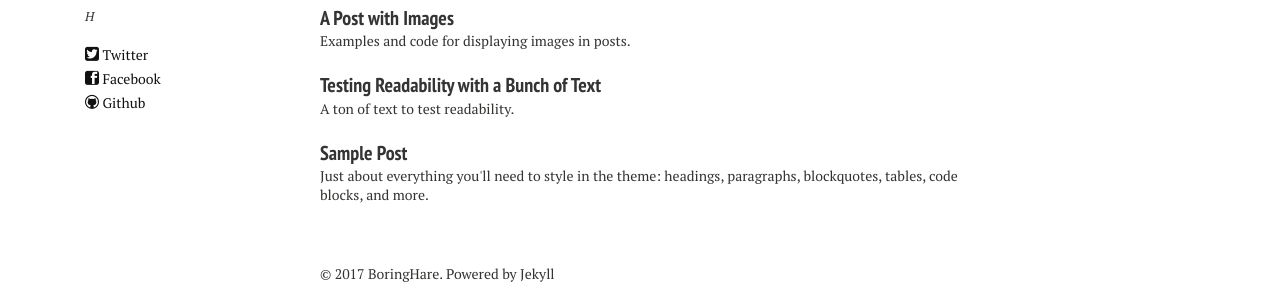
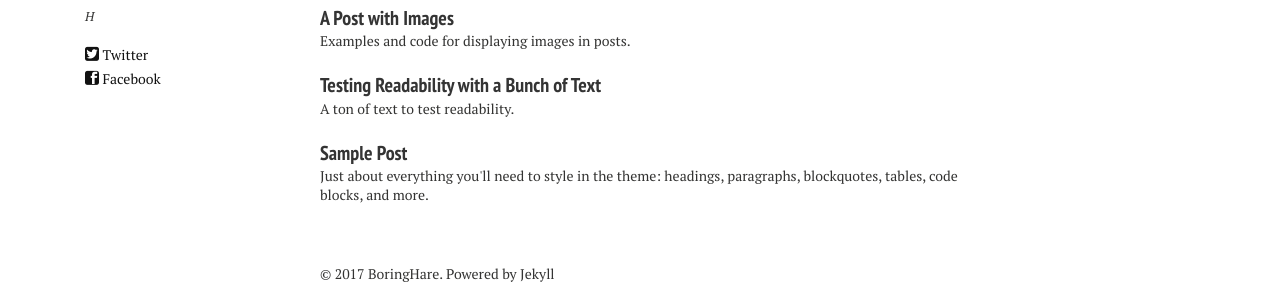
Before and after one commit to VesselJ/s2, a Jekyll site: the page built from index.md, in a window 1280 px wide. Shown: the part 716-1000 px from the top of the page. Built offline with Jekyll 4.4.1, drawn with Linux system fonts in a browser that asks for light colours; nearby versions of some CDN libraries.

Commit message:
Update _config.yml

```diff
--- a/_config.yml
+++ b/_config.yml
@@ -7,14 +7,14 @@ url:              https://vesselj.github.io/s2/
 # Owner/author information
 owner:
   name:           BoringHare
-  avatar:         1.png
+  avatar:         1.PNG
   bio:            "H"
   email:          1@gmail.com
   # Social networking links are used in author-bio sidebar. Update and remove as you like.
   # To register at HMFAYSAL SOCIAL, visit http://social.hmfaysal.tk
   twitter:        1
   facebook:       1
-  github:         1
+  #github:         1
   linkedin:
   instagram:
   lastfm:
@@ -33,7 +33,7 @@ bing_verify:
 # For external links add external: true
 links:
   - title: Home
-    url: /
+    url: https://vesselj.github.io/s2/
   #- title: About
     url: /about/
   - title: Articles
```
